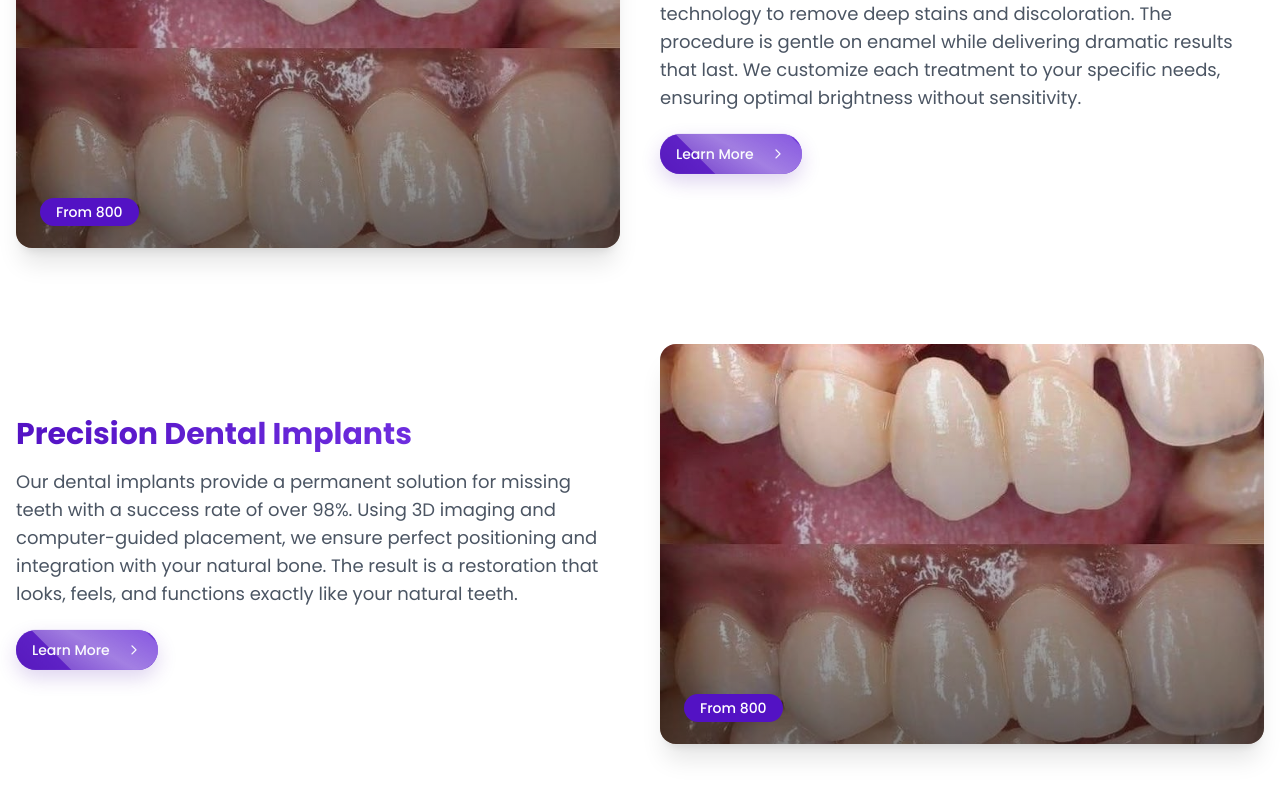
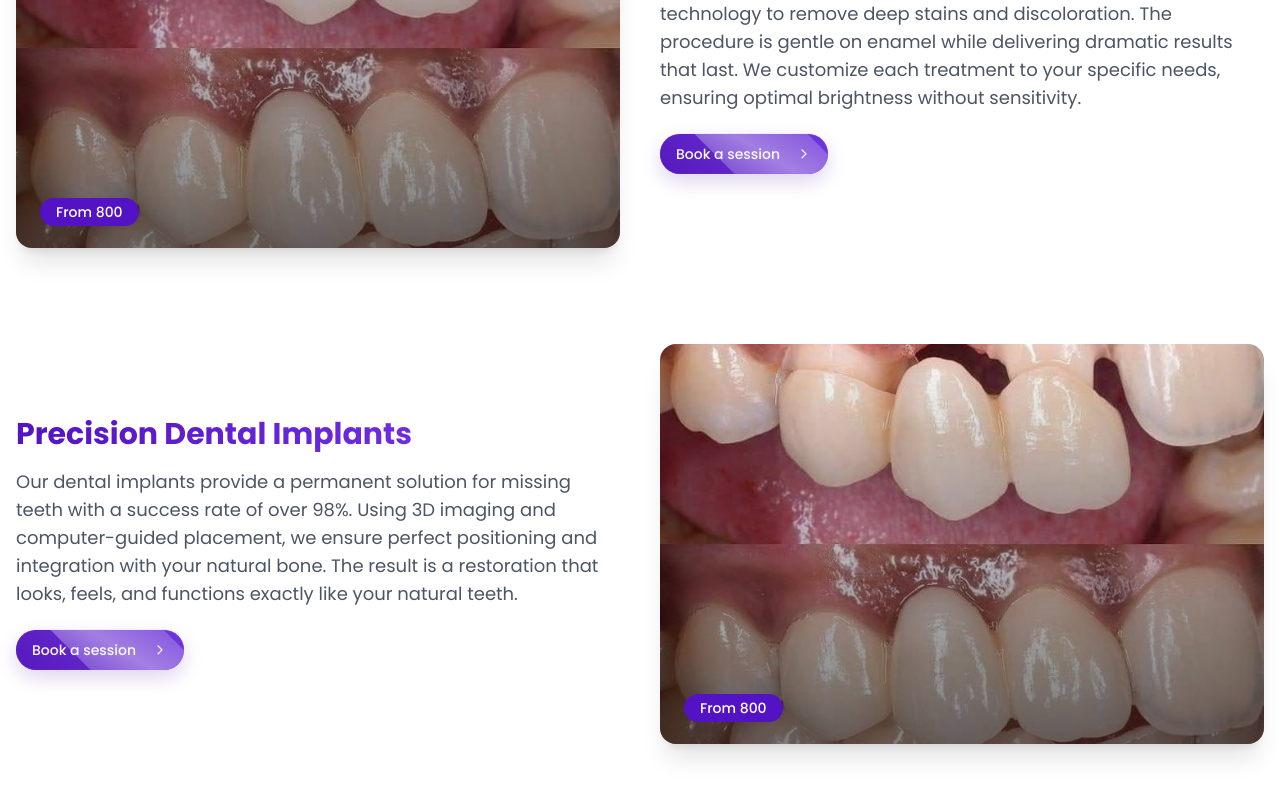
Before and after one commit to Kanikashreesivakumar/Perfect-smile-dental, a Next.js app: page /services in a window 1280 px wide. Shown: the part 840-1640 px from the top of the page. Built offline with nearby package versions, Linux system fonts and the light colour scheme.

Commit message:
added pages

```diff
--- a/app/services/page.tsx
+++ b/app/services/page.tsx
@@ -165,8 +165,8 @@ export default function ServicesPage() {
                   </h3>
                   <p className="text-lg text-gray-600 mb-6">{service.description}</p>
                   <Button asChild className="premium-button rounded-full">
-                    <Link href={service.href || "/services/dental-implants"}>
-                      Learn More <ChevronRight className="ml-2 h-4 w-4" />
+                    <Link href={service.href || "/appointments"}>
+                     Book a session <ChevronRight className="ml-2 h-4 w-4" />
                     </Link>
                   </Button>
                 </div>
```
Also changed, not shown: app/gallery/page.tsx (+6 -6 lines).
